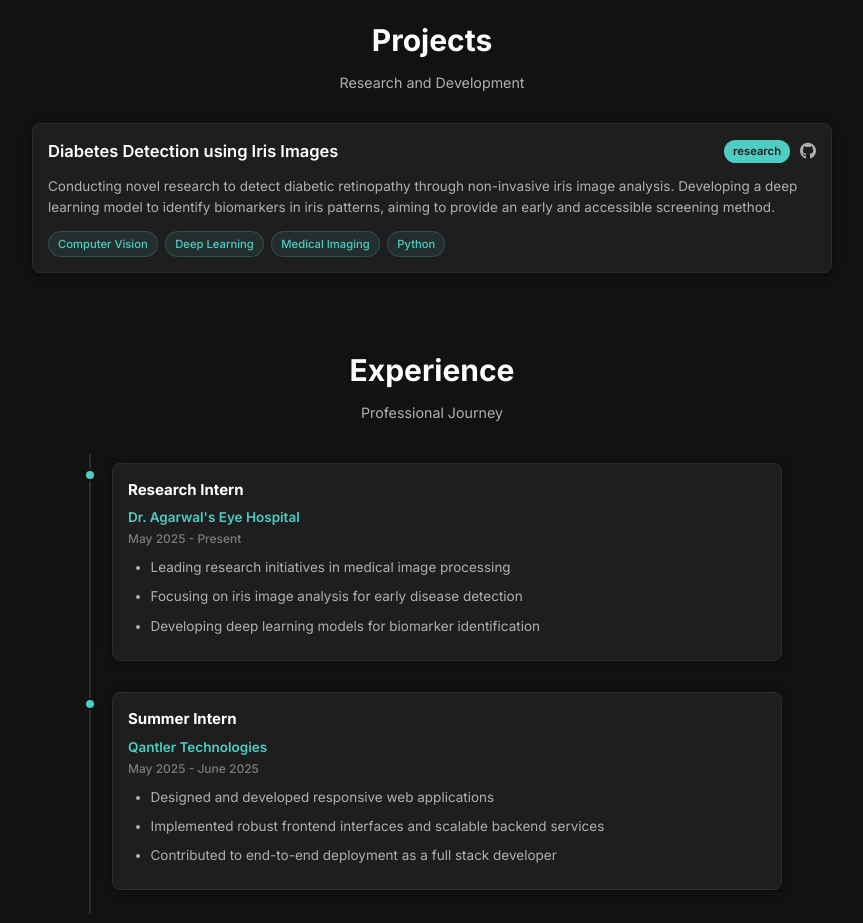
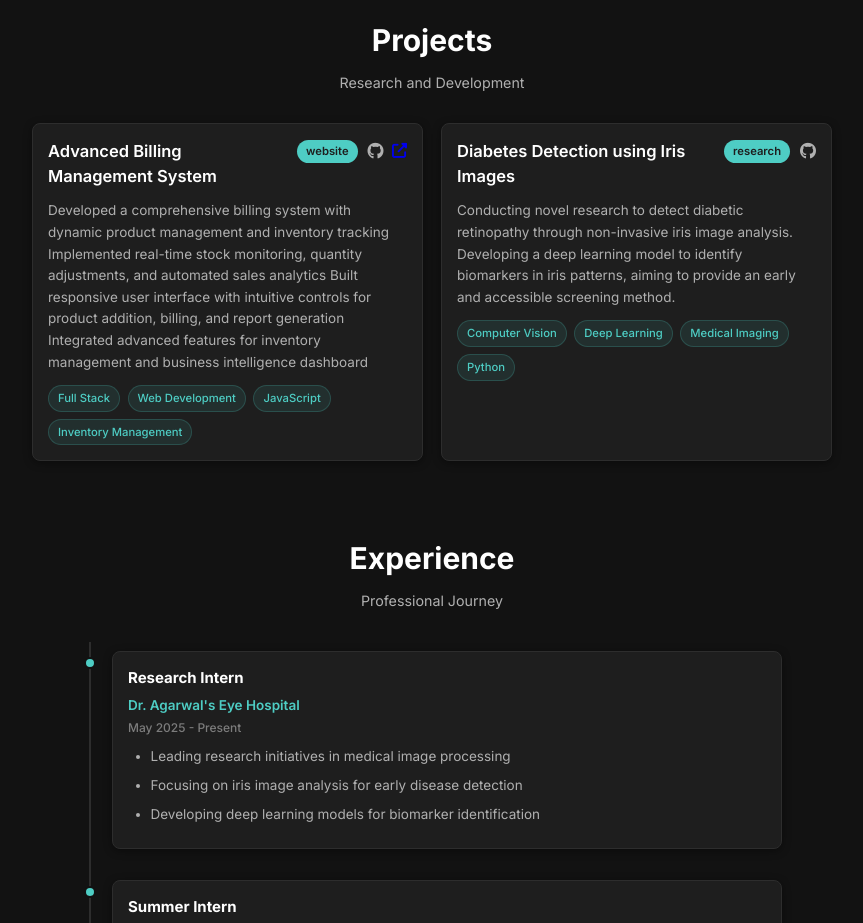
Before and after one commit to vignshh7/Portfolio-Website, a plain HTML site: page index.html in a window 1280 px wide. Shown: the part 1140-2063 px from the top of the page, without its empty margins (208-1071 px from the left). Drawn offline with Linux system fonts and the light colour scheme.

Commit message:
Update index.html

```diff
--- a/index.html
+++ b/index.html
@@ -119,6 +119,34 @@
         </div>
         <div class="container">
             <div class="projects-grid">
+                <div class="project-card">
+                    <div class="project-header">
+                        <h3 class="project-title">Advanced Billing Management System</h3>
+                        <div>
+                            <span class="project-status">Website</span>
+
+                                <a href="https://github.com/vignshh7/BillingSystem" target="_blank" class="github-link">
+                                    <i class="fab fa-github"></i>
+                                </a>&nbsp;&nbsp;
+                                <a href="https://vignshh7.github.io/BillingSystem/" target="_blank" class="demo-link">
+                                    <i class="fas fa-external-link-alt"></i>
+                                </a>
+
+                        </div>
+                    </div>
+                    <p class="project-description">
+                        Developed a comprehensive billing system with dynamic product management and inventory tracking
+                        Implemented real-time stock monitoring, quantity adjustments, and automated sales analytics
+                        Built responsive user interface with intuitive controls for product addition, billing, and report generation
+                        Integrated advanced features for inventory management and business intelligence dashboard
+                    </p>
+                    <div class="project-tags">
+                        <span class="tag">Full Stack</span>
+                        <span class="tag">Web Development</span>
+                        <span class="tag">JavaScript</span>
+                        <span class="tag">Inventory Management</span>
+                    </div>
+                </div>
                 <div class="project-card">
                     <div class="project-header">
                         <h3 class="project-title">Diabetes Detection using Iris Images</h3>
```
